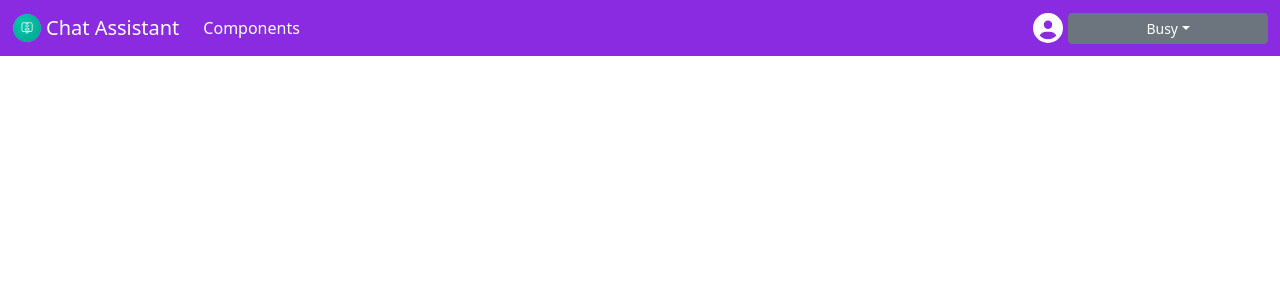
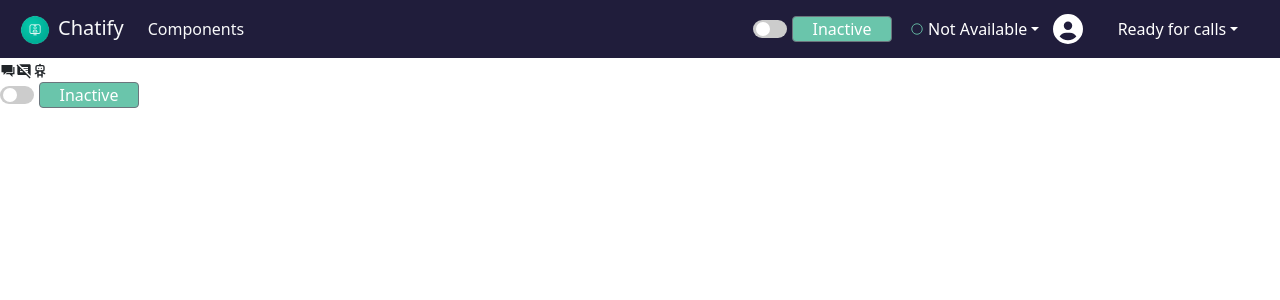
Before and after one commit to Vkwinner/Chat-Web-App, a React (Create React App) app: page / in a window 1280 px wide. Shown: the top 300 px of the page. Built offline with nearby package versions, Linux system fonts and the light colour scheme.

Commit message:
Navbar fixed

```diff
--- /dev/null
+++ b/src/components/ActiveDot.jsx
@@ -0,0 +1,39 @@
+import React, { useState } from 'react';
+import { IoIosRadioButtonOn } from 'react-icons/io';
+import { IoRadioButtonOffOutline } from "react-icons/io5";
+import { Dropdown, DropdownToggle, DropdownMenu, DropdownItem } from 'reactstrap';
+
+const DottedCircleButton = (props) => {
+    const [status, setStatus] = useState(props.secondValue);
+    const [dropdownOpen, setDropdownOpen] = useState(false);
+
+    const toggleDropdown = () => setDropdownOpen(prevState => !prevState);
+
+    const handleStatusChange = (value) => {
+        setStatus(value);
+    };
+
+    return (
+        <div className='d-flex align-items-center'>
+            <div className='align-self-mid'>
+            </div>
+            <Dropdown isOpen={dropdownOpen} toggle={toggleDropdown} style={{ marginLeft: '5px', width:"150px"}}>
+                <DropdownToggle caret size='md' className='d-flex align-items-center' style={{ backgroundColor: "transparent", color: "white", border: "none" }}>
+
+                    {status === props.firstValue ? <IoIosRadioButtonOn size={14} color="#6AC5AB" className='me-1'/> : <IoRadioButtonOffOutline size={14} color="#6AC5AB" className='me-1'/>}
+                    {status}
+                </DropdownToggle>
+                <DropdownMenu dark>
+                    <DropdownItem onClick={() => handleStatusChange(props.firstValue)}>
+                        {props.firstValue}
+                    </DropdownItem>
+                    <DropdownItem onClick={() => handleStatusChange(props.secondValue)}>
+                        {props.secondValue}
+                    </DropdownItem>
+                </DropdownMenu>
+            </Dropdown>
+        </div>
+    );
+};
+
+export default DottedCircleButton;
--- /dev/null
+++ b/src/components/Background.jsx
@@ -0,0 +1,16 @@
+import React from 'react'
+import { TbRobot } from "react-icons/tb";
+import { IoMdChatboxes } from "react-icons/io";
+import { MdCommentsDisabled } from "react-icons/md";
+
+const BackgroundPage = () => {
+  return (
+    <div>
+        <IoMdChatboxes />
+        <MdCommentsDisabled />
+        <TbRobot />
+    </div>
+  )
+}
+
+export default BackgroundPage
--- a/src/components/DropdownButton.jsx
+++ b/src/components/DropdownButton.jsx
@@ -8,28 +8,22 @@ import {
 
 const DropdownButton = (props) => {
   const [dropdownOpen, setDropdownOpen] = useState(false);
+
   const toggleDropdown = () => setDropdownOpen(prevState => !prevState);
 
-
   return (
-    <div className="d-flex justify-content-start align-items-start">
-      <Dropdown isOpen={dropdownOpen} toggle={toggleDropdown} dark flip>
-        <DropdownToggle caret size='sm' className="d-flex align-items-center justify-content-center"style={{minWidth:"200px"}} >{props.initialValue}</DropdownToggle>
-        <DropdownMenu>
-          <DropdownItem onClick={() => {
-            props.onOptionSelect(props.firstOption)
-            }}>
-            {props.firstOption}
+    <div className="d-flex justify-content-start align-items-center">
+      <Dropdown isOpen={dropdownOpen} toggle={toggleDropdown} dark flip >
+        <DropdownToggle caret size='md' style={{backgroundColor:"transparent", color:"white" , border:"none", width:"180px"}}>{props.initialValue}</DropdownToggle>
+        <DropdownMenu dark >
+          <DropdownItem onClick={() => props.onOptionSelect(props.firstValue)}>
+            {props.firstValue}
           </DropdownItem>
-          <DropdownItem onClick={() => {
-            props.onOptionSelect(props.secondOption)
-          }}>
-          {props.secondOption}
+          <DropdownItem onClick={() => props.onOptionSelect(props.secondValue)}>
+            {props.secondValue}
           </DropdownItem>
-          <DropdownItem onClick={() => {
-            props.onOptionSelect(props.thirdOption)
-          }}>
-            {props.thirdOption}
+          <DropdownItem onClick={() => props.onOptionSelect(props.thirdValue)}>
+            {props.thirdValue}
           </DropdownItem>
         </DropdownMenu>
       </Dropdown>
--- a/src/components/Header.jsx
+++ b/src/components/Header.jsx
@@ -1,53 +1,16 @@
-import { FaCircleUser } from "react-icons/fa6";
-import {
-  Collapse,
-  Navbar,
-  NavbarToggler,
-  NavbarBrand,
-  Nav,
-  NavItem,
-  NavLink,
-} from 'reactstrap';
-import icon from '../images/navIcon.png';
-import DropdownButton from './DropdownButton';
-import { useState } from "react";
+import React from 'react'
+import TopNavbar from './TopNavbar'
+import ToggleSwitch from './ToggleSwitch'
+import BackgroundPage from './Background'
 
 const Header = () => {
-  const [isOpen, setIsOpen] = useState(false);
-  const [selectedOption, setSelectedOption] = useState('Busy'); // Default initial value
-
-  const toggle = () => setIsOpen(!isOpen);
-
-  const handleOptionSelect = (option) => {
-    setSelectedOption(option);
-  };
-
-  const handleColor = (data) =>{
-
-  }
-
   return (
     <div>
-      <Navbar expand="sm" className="nav-container">
-        <NavbarBrand href="/" className="left-container d-flex">
-          <img src={icon} alt="logo" width={'30px'} className="me-1"/>
-          <div style={{color:"white"}}>Chat Assistant</div>
-        </NavbarBrand>
-        <NavbarToggler onClick={toggle} />
-        <Collapse isOpen={isOpen} navbar>
-          <Nav className="me-auto" navbar>
-            <NavItem>
-              <NavLink href="/components/" style={{color:"white"}}>Components</NavLink>
-            </NavItem>
-          </Nav>
-          <div className="d-flex justify-content-start align-items-center" style={{color:"white"}}>
-            <div><FaCircleUser style={{ width: "40px", height: "30px" }} /></div>
-            <DropdownButton initialValue={selectedOption} onOptionSelect={handleOptionSelect} firstOption="available" secondOption="Away at the moment" thirdOption="Busy"setColor={handleColor} />
-          </div>
-        </Collapse>
-      </Navbar>
+      <TopNavbar/>
+      <BackgroundPage />
+      <div style={{height:"20px"}}><ToggleSwitch /></div>
     </div>
-  );
-};
+  )
+}
 
-export default Header;
+export default Header
--- /dev/null
+++ b/src/components/ToggleSwitch.jsx
@@ -0,0 +1,76 @@
+import React, { useState } from 'react';
+import { Button } from 'reactstrap';
+import styled from 'styled-components';
+
+const SwitchLabel = styled.label`
+  position: relative;
+  display: inline-block;
+  width: 34px;
+  height: 18px;
+`;
+
+const Slider = styled.span`
+  position: absolute;
+  cursor: pointer;
+  top: 0;
+  left: 0;
+  right: 0;
+  bottom: 0;
+  background-color: ${props => props.checked ? '#2196F3' : '#ccc'};
+  transition: 0.4s;
+  border-radius: 12px;
+
+  &:before {
+    position: absolute;
+    content: "";
+    height: 14px;
+    width: 14px;
+    left: 3px;
+    bottom: 2px;
+    background-color: white;
+    transition: 0.4s;
+    border-radius: 50%;
+  }
+`;
+
+const Input = styled.input`
+  opacity: 0;
+  width: 0;
+  height: 0;
+
+  &:checked + ${Slider} {
+    background-color: #2196F3;
+  }
+
+  &:focus + ${Slider} {
+    box-shadow: 0 0 1px #2196F3;
+  }
+
+  &:checked + ${Slider}:before {
+    transform: translateX(14px);
+  }
+`;
+
+const ToggleSwitch = () => {
+  const [isSwitchOn, setIsSwitchOn] = useState(false);
+
+  const handleToggle = () => {
+    setIsSwitchOn(prevState => !prevState);
+  };
+
+  return (
+    <div className='d-flex align-items-center' style={{ width:"140px"}}>
+      <SwitchLabel>
+        <Input type="checkbox" onChange={handleToggle} checked={isSwitchOn} />
+        <Slider checked={isSwitchOn}></Slider>
+      </SwitchLabel>
+      <div className='text-center' >
+      <Button size='sm' className='py-0'  style={{fontSize:'16px',marginLeft: '5px', width:'100px' , color:'white',backgroundColor:'#6AC5AB'}} >
+     {isSwitchOn ? 'Active' : 'Inactive'}
+      </Button>
+      </div>
+    </div>
+  );
+};
+
+export default ToggleSwitch;
--- /dev/null
+++ b/src/components/TopNavbar.jsx
@@ -0,0 +1,53 @@
+import { FaCircleUser } from "react-icons/fa6";
+import {
+  Collapse,
+  Navbar,
+  NavbarToggler,
+  NavbarBrand,
+  Nav,
+  NavItem,
+  NavLink,
+} from 'reactstrap';
+import icon from '../images/navIcon.png';
+import DropdownButton from './DropdownButton';
+import { useState } from "react";
+import DottedCircleButton from "./ActiveDot";
+import ToggleSwitch from "./ToggleSwitch";
+
+const TopNavbar = () => {
+  const [isOpen, setIsOpen] = useState(false);
+  const [selectedOption, setSelectedOption] = useState("Ready for calls");
+
+  const toggle = () => setIsOpen(!isOpen);
+
+  const handleOptionSelect = (option) => {
+    setSelectedOption(option);
+  };
+
+  return (
+    <div>
+      <Navbar expand="sm" className="d-flex justify-content-between align-items-center" style={{ backgroundColor: "#201D3B" }}>
+        <NavbarBrand href="/" className="text-light ms-2">
+          <img src={icon} alt="logo" style={{ width: '30px' }} className="me-2" />
+          Chatify
+        </NavbarBrand>
+        <NavbarToggler onClick={toggle} style={{ backgroundColor: "white" }} />
+        <Collapse isOpen={isOpen} navbar>
+          <Nav className="me-auto" navbar>
+            <NavItem>
+              <NavLink href="/components/" className="text-light">Components</NavLink>
+            </NavItem>
+          </Nav>
+          <div className="d-flex flex-column flex-sm-row align-items-start align-items-sm-center">
+            <ToggleSwitch />
+            <DottedCircleButton firstValue="Available" secondValue="Not Available" />
+            <FaCircleUser style={{ width: "40px", height: "30px", color: "white" }} />
+            <DropdownButton initialValue={selectedOption} onOptionSelect={handleOptionSelect} firstValue="Ready for calls" secondValue="Away" thirdValue="Busy" />
+          </div>
+        </Collapse>
+      </Navbar>
+    </div>
+  );
+};
+
+export default TopNavbar;
```
Also changed, not shown: package.json (+1 -79 lines), 1 other file (tests, documents, lock files or other folders).
